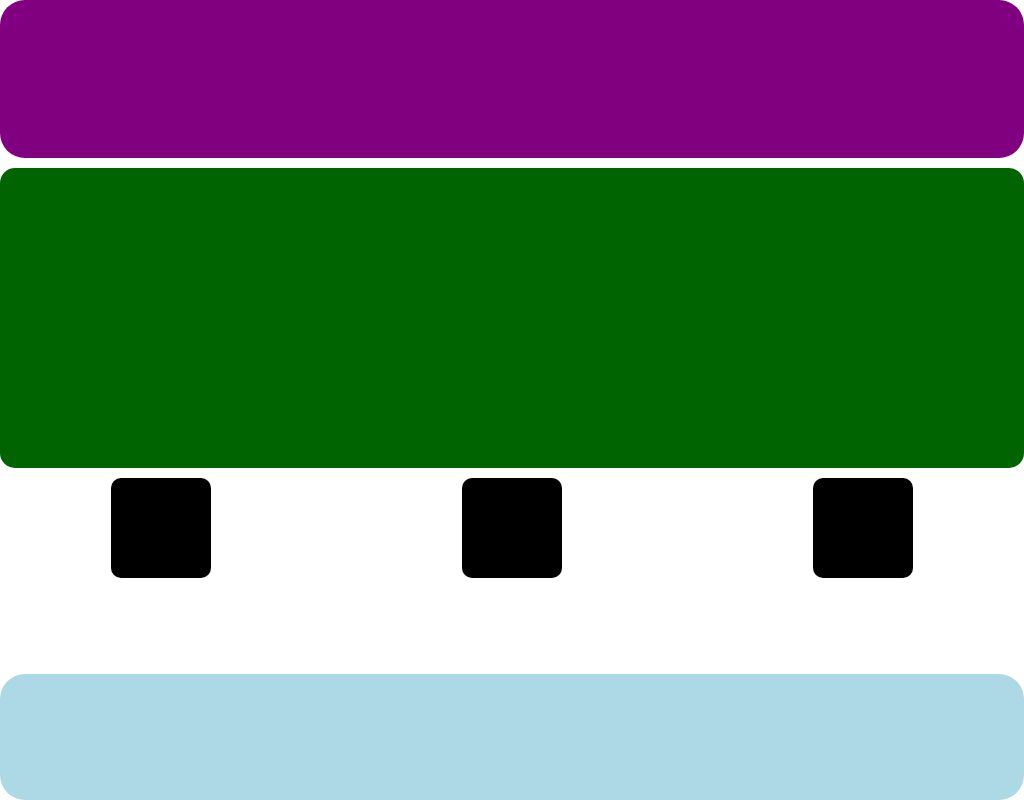
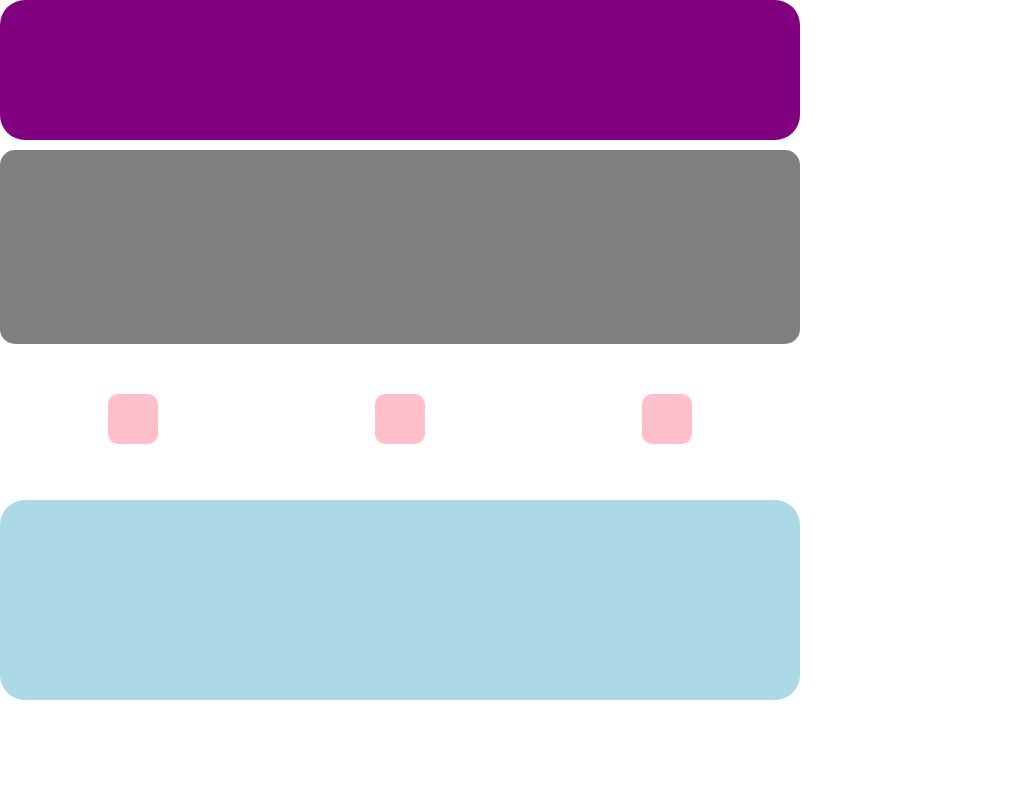
Before and after one commit to SofiyaYehorova/hw2, a plain HTML site: page homework4-html/card2/index.html in a window 1024 px wide. Drawn offline with Linux system fonts and the light colour scheme.

Commit message:
hw card2

```diff
--- a/homework4-html/card2/main.css
+++ b/homework4-html/card2/main.css
@@ -1,6 +1,6 @@
 .wrap {
-    width: 100vw;
-    height: 100vh;
+    width: 900px;
+    height: 700px;
     /*background: pink;*/
     display: flex;
     flex-direction: column;
@@ -9,27 +9,29 @@
 }
 
 .a {
-    width: 100%;
-    height: 30%;
+    width: 800px;
+    height: 250px;
     background: purple;
     border-radius: 25px;
 }
 
 .container {
-    width: 100%;
-    height: 700px;
+    width: 800px;
+    height: 500px;
     /*background: yellow;*/
     border-radius: 25px;
     display: flex;
     justify-content: space-between;
-
+/*flex-direction: column;*/
+/*    row-gap: 20px;*/
 
 
 }
 .big_box {
-    width: 65%;
-    height: 500px;
-    /*background: grey;*/
+    width: 500px;
+    height: 450px;
+    /*background: darkgreen;*/
+    /*border-radius: 15px;*/
     display: flex;
 
     flex-direction:column;
@@ -37,21 +39,26 @@
 
 }
 .b {
-    width: 100%;
-    height: 300px;
-    background: darkgreen;
+    width: 500px;
+    height: 250px;
+    background: grey;
+    box-sizing: border-box;
     border-radius: 15px;
+
     display: flex;
+    flex-direction:column;
+    gap: 10px;
 
 
 }
 
 .small_box {
-    width: 100%;
-    height: 200px;
+    width: 500px;
+    height: 150px;
     /*background: salmon;*/
+    box-sizing: border-box;
+    padding-top: 40px;
     display: flex;
-    column-gap: 30px;
     justify-content: space-around;
     align-content: center;
 }
@@ -62,47 +69,60 @@
     background: black;
     border-radius: 10px;
     display: flex;
-    justify-content: space-around;
-align-items: center;
+    /*justify-content: space-around;*/
+    align-items: center;
+    column-gap: 30px;
 }
 
 .f {
-    width: 30%;
-    height: 75%;
+    width: 280px;
+    height: 450px;
     background: lightblue;
     border-radius: 25px;
     display: flex;
+    /*justify-content: end;*/
+    /*align-items: center;*/
 }
 
 @media screen and (min-width: 800px) and (max-width:1200px) {
+    .wrap {
+        width: 100%;
+    }
+
     .a {
-        height: 20%;
+        width: 800px;
+        height: 230px;
     }
     .container {
-        width: 100%;
-        height: 80%;
+        width: 1000px;
+        height: 600px;
         flex-direction: column;
     }
+
     .big_box {
-        width: 100%;
-        height: 70%;
+        width: 800px;
+        height: 350px;
+    }
+.b {
+    width: 800px;
+    height: 200px;
+}
+    .small_box {
+        width: 800px;
+        height: 150px;
+        display: flex;
     }
 
-    .small_box {
-        width: 100%;
-        height: 30%;
+    .box {
+        width: 50px;
+        height: 50px;
+        background: pink;
+        display: flex;
 
-    }
-    .box {
-        width: 100px;
-        height: 100px;
-        display: flex;
-        justify-content: space-around;
-align-items: center;
     }
 
     .f {
-        width: 100%;
-        height: 20%;
+        width: 800px;
+        height: 200px;
     }
 }
```
